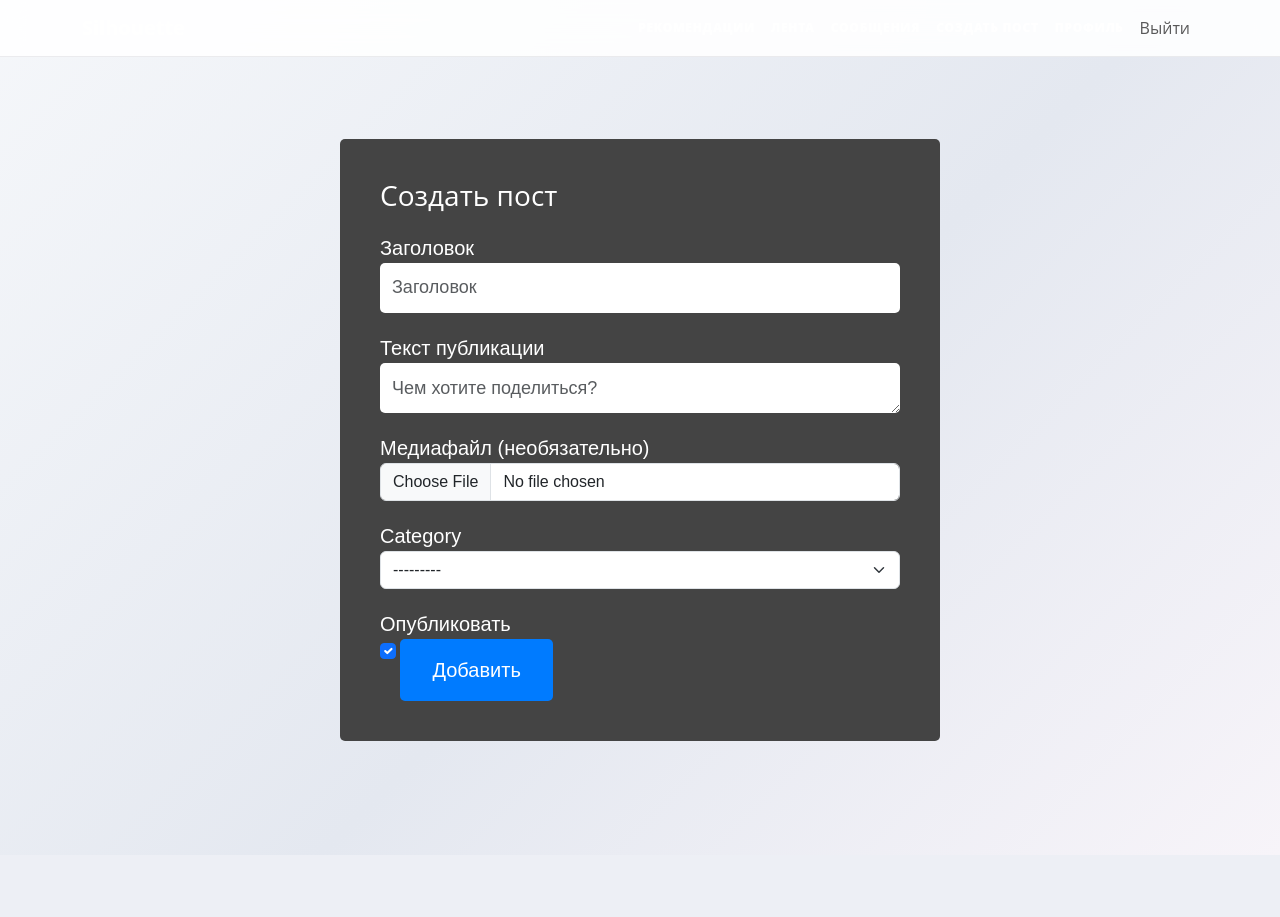
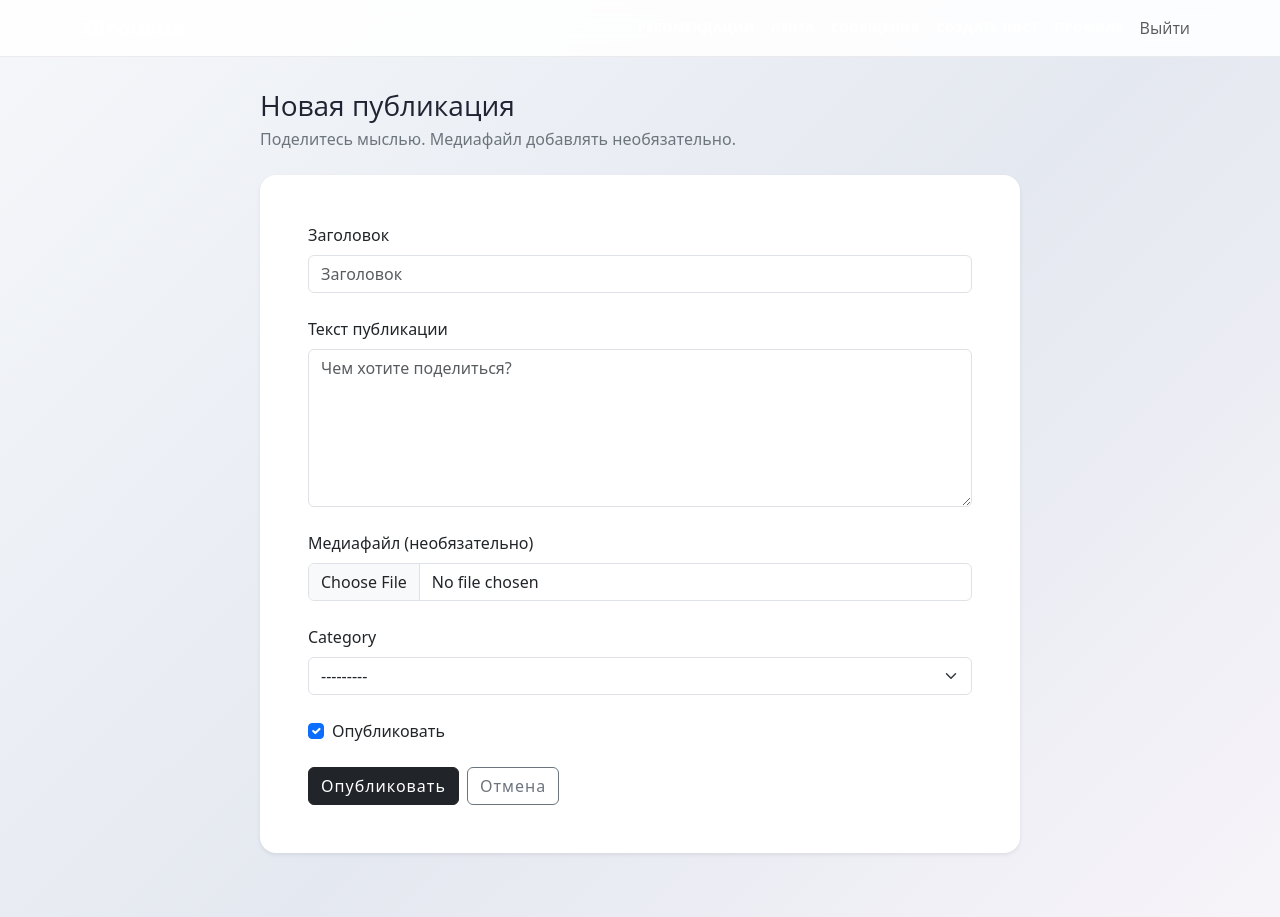
Before and after one commit to be1shebaevvv/Silhouette, a Django app: page /add/ in a window 1280 px wide. Before the commit the page ends 741 px from the top, so only its background shows below. Run offline with Django 4.2, Linux system fonts and the light colour scheme; the visitor is signed in with stand-in values (Sample User, id 1); data that the repository does not hold is empty.

Commit message:
Improve accessible text-first post creation form

```diff
--- a/apps/blog/templates/post_create.html
+++ b/apps/blog/templates/post_create.html
@@ -1,76 +1,33 @@
 {% extends 'base.html' %}
 
+{% block title %}Новая публикация — Silhouette{% endblock %}
+
 {% block content %}
-
-<title>Create Post</title>
-<style>
-	body {
-		background-color: #fff;
-		color: #fff;
-		font-family: Arial, sans-serif;
-	}
-	h1 {
-		color: #fff;
-		font-size: 28px;
-	}
-	.form-container {
-		width: 600px;
-		margin: 50px auto;
-		padding: 40px;
-		background-color: #444;
-		border-radius: 5px;
-	}
-	.form-container label {
-		display: block;
-		margin-top: 20px;
-		color: #fff;
-		font-size: 20px;
-	}
-	.form-container input[type="text"],
-	.form-container textarea {
-		width: 100%;
-		height: 50px;
-		padding: 12px;
-		border-radius: 5px;
-		border: none;
-		font-size: 18px;
-	}
-	.form-container button[type="submit"] {
-		background-color: #007bff;
-		color: #fff;
-		padding: 16px 32px;
-		border: none;
-		border-radius: 5px;
-		cursor: pointer;
-		font-size: 20px;
-	}
-	.form-container button[type="submit"]:hover {
-		background-color: #0056b3;
-	}
-	.error {
-		color: red;
-		margin-top: 10px;
-		font-size: 18px;
-	}
-	</style>
-<body>
-<div class="form-container">
-	<h1>Cоздать пост</h1>
+<section class="mx-auto" style="max-width: 760px;">
+  <div class="mb-4"><h1 class="h3 mb-1">Новая публикация</h1><p class="text-secondary mb-0">Поделитесь мыслью. Медиафайл добавлять необязательно.</p></div>
+  <div class="card border-0 shadow-sm rounded-4">
+    <div class="card-body p-4 p-md-5">
       <form method="post" enctype="multipart/form-data">
         {% csrf_token %}
+        {% if form.non_field_errors %}<div class="alert alert-danger">{% for error in form.non_field_errors %}<p class="mb-0">{{ error }}</p>{% endfor %}</div>{% endif %}
         {% for field in form %}
-			<label for="{{ field.id_for_label }}">{{ field.label }}</label>
+          <div class="mb-4">
+            {% if field.field.widget.input_type == "checkbox" %}
+              <div class="form-check">{{ field }}<label class="form-check-label" for="{{ field.id_for_label }}">{{ field.label }}</label></div>
+            {% else %}
+              <label class="form-label" for="{{ field.id_for_label }}">{{ field.label }}</label>
               {{ field }}
-			{% if field.errors %}
-				<div class="error">
-					{% for error in field.errors %}
-						{{ error }}
+            {% endif %}
+            {% if field.help_text %}<div class="form-text">{{ field.help_text|safe }}</div>{% endif %}
+            {% for error in field.errors %}<div class="text-danger small">{{ error }}</div>{% endfor %}
+          </div>
         {% endfor %}
+        <div class="d-flex gap-2">
+          <button type="submit" class="btn btn-dark">Опубликовать</button>
+          <a href="{% url 'all' %}" class="btn btn-outline-secondary">Отмена</a>
         </div>
-			{% endif %}
-		{% endfor %}
-		<button type="submit">Добавить</button>
       </form>
     </div>
-</body>
+  </div>
+</section>
 {% endblock %}
```
Lines whose indentation alone changed are shown as unchanged.
